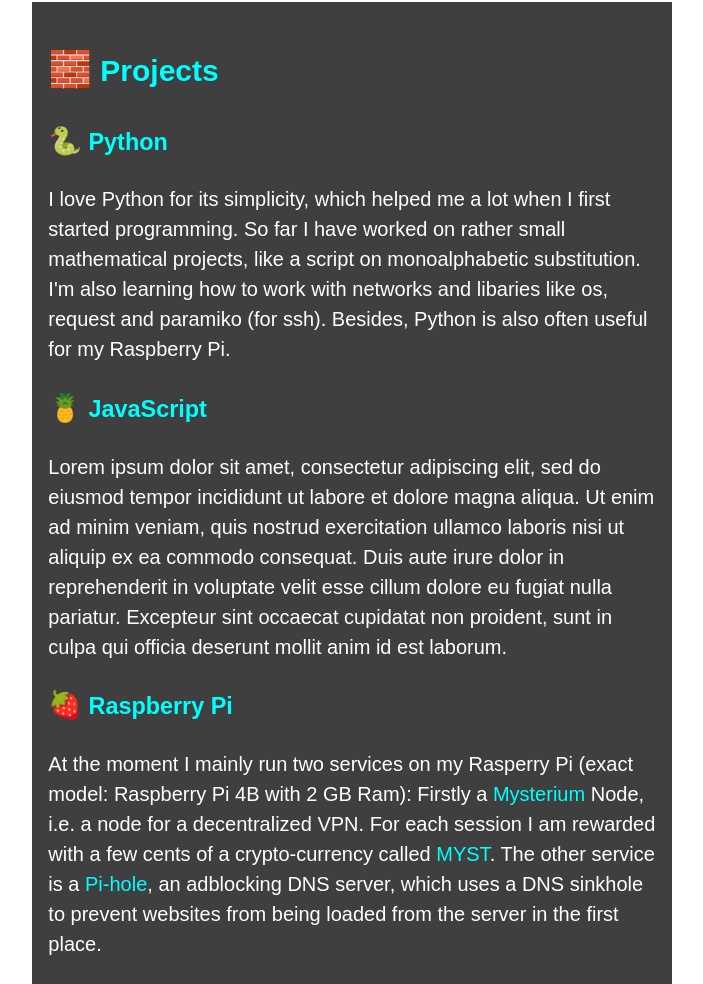
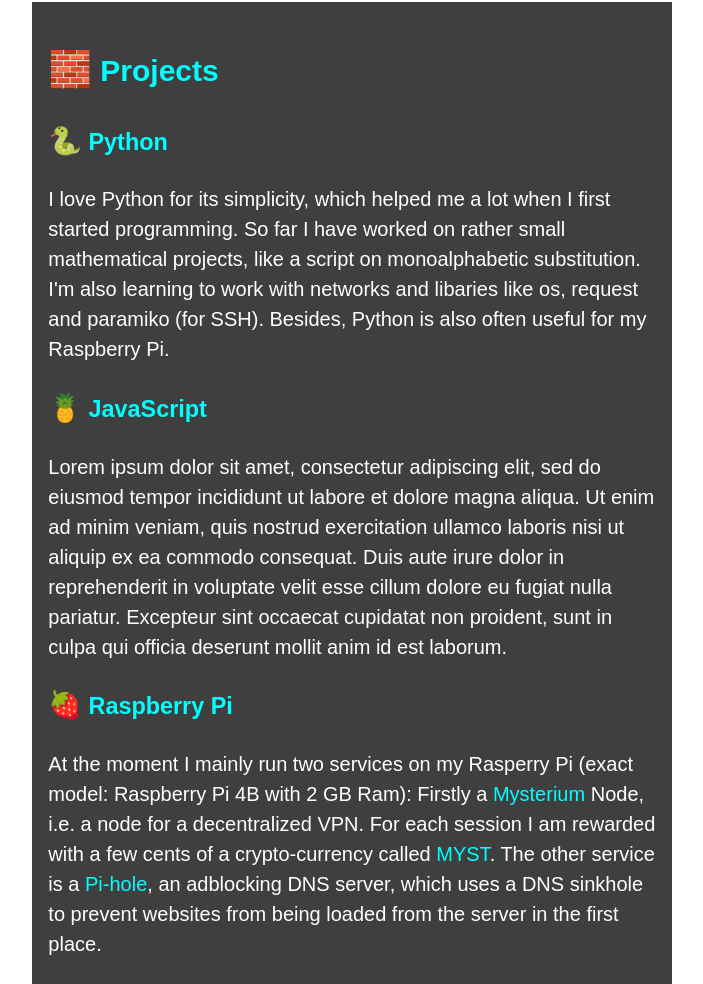
Before and after one commit to ChronoX27/ChronoX27.github.io, a website built with Vite: page index.html in a window 1280 px wide. Shown: the part 3836-4820 px from the top of the page, without its empty margins (501-1204 px from the left). Built offline with nearby package versions, Linux system fonts and the light colour scheme; a web font is replaced by a local one.

Commit message:
some more changes

```diff
--- a/index.html
+++ b/index.html
@@ -80,9 +80,9 @@
       <h3><e>🐍</e> Python</h3>
       <p>
         I love Python for its simplicity, which helped me a lot when I first started programming. So far I have worked
-        on rather small mathematical projects, like a script on monoalphabetic substitution. I'm also learning how to
-        work with networks and libaries like os, request and paramiko (for ssh). Besides, Python is also often useful
-        for my Raspberry Pi.
+        on rather small mathematical projects, like a script on monoalphabetic substitution. I'm also learning to work
+        with networks and libaries like os, request and paramiko (for SSH). Besides, Python is also often useful for
+        my Raspberry Pi.
       </p>
       <h3><e>🍍</e> JavaScript</h3>
       <p>
--- a/style.css
+++ b/style.css
@@ -81,6 +81,7 @@
   padding-right: 10px;
 }
 
+/* Emojies are tagged with e and made bigger */
 h2 e {
   font-size: 35px;
 }
```
